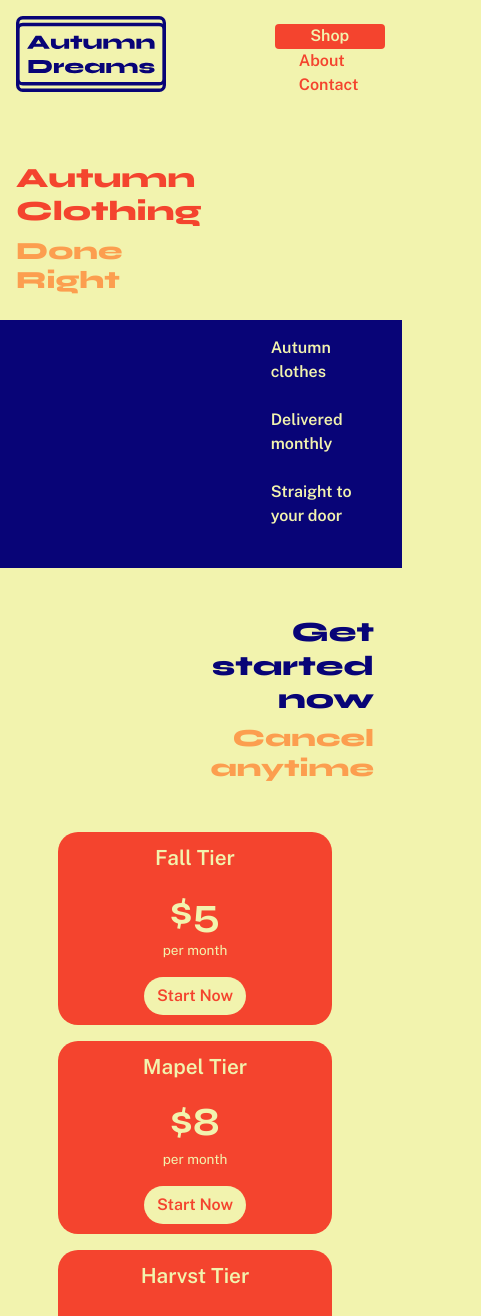
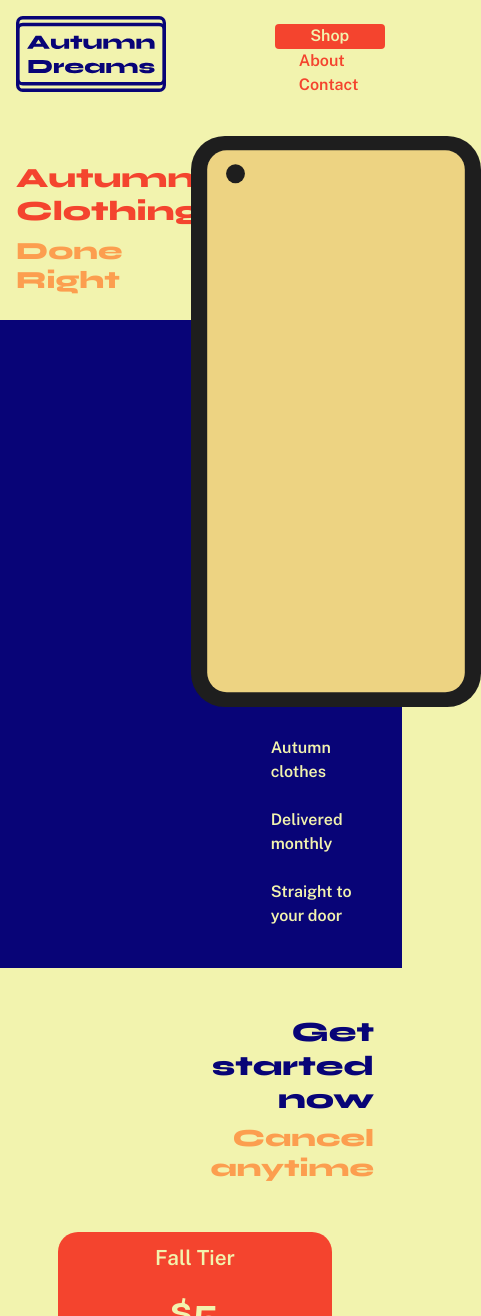
Before and after one commit to naomijustin/landingpage_fcc, a plain HTML site: page index.html in a window 390 px wide. Shown: the top 1316 px of the page, 481 px wide, since content can reach past the window. Drawn offline with nearby package versions, Linux system fonts and the light colour scheme; a script that the page names is missing.

Commit message:
Added Phone 1 image into layout - md and up complete, need to fix sm and below

```diff
--- a/index.html
+++ b/index.html
@@ -47,7 +47,10 @@
 
       <!-- === Section 2 - Navy BG - Middle === -->
       <div class="row p-3 generalFont" style="background-color: #080477">
-          <div class="col-4 col-sm-6 offset-8 offset-sm-8" style="color: #F2F3AE">
+          <div class="col-4 offset-8">
+            <img src="https://raw.githubusercontent.com/naomijustin/landingpage_fcc/main/images/Phone%201.svg" style="width: 290px; margin-top: -200px; margin-left: -80px;" class="position-absolute " alt="Image of Phone with Yellow Screen">
+          </div>
+          <div class="col-4 col-sm-6 offset-8 offset-sm-8" style="color: #F2F3AE; margin-top: 400px">
             <p class="m-0">Autumn clothes</p><br />
             <p class="m-0">Delivered monthly</p><br />
             <p class="m-0">Straight to your door</p><br />
```
